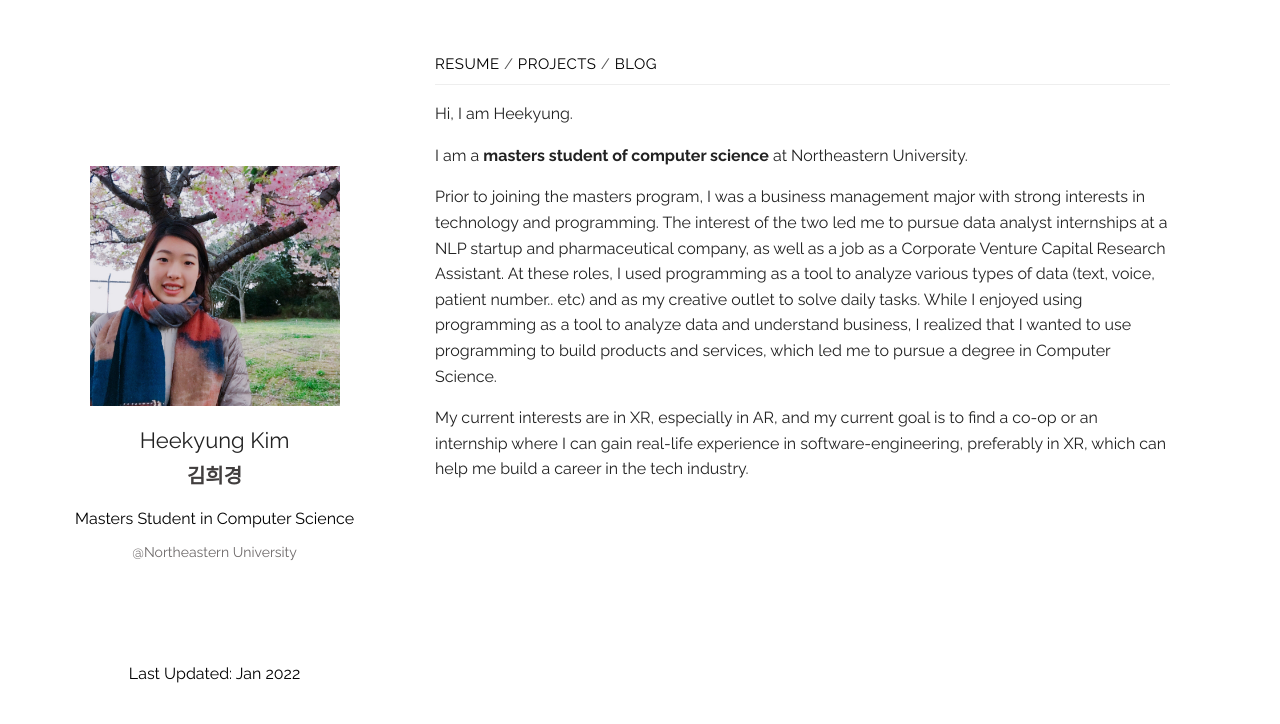
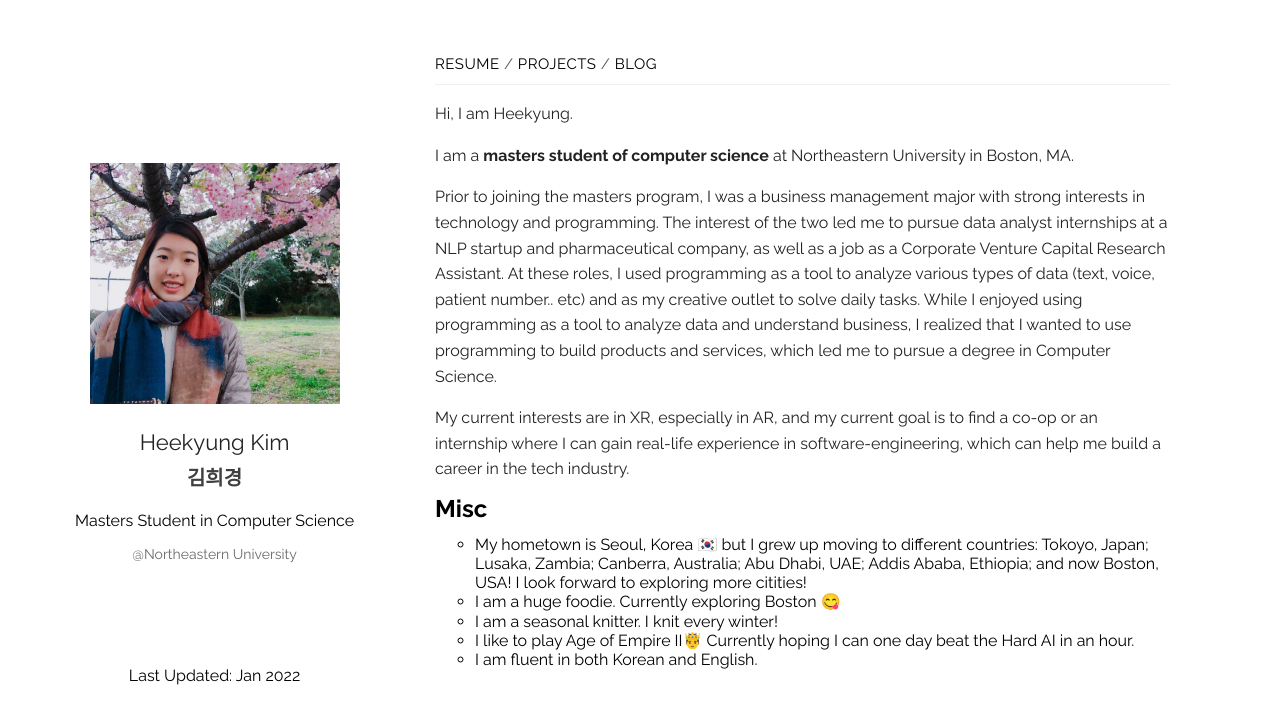
Before and after one commit to hkimkim/hkimkim.github.io, a Jekyll site: the page built from index.markdown, in a window 1280 px wide. Shown: the top 724 px of the page. Built offline with Jekyll 4.4.1, drawn with Linux system fonts in a browser that asks for light colours; some web fonts are replaced.

```diff
--- a/_config.yml
+++ b/_config.yml
@@ -21,9 +21,7 @@
 title: Heekyung
 email: your-email@example.com
 description: >- # this means to ignore newlines until "baseurl:"
-  Write an awesome description for your new site here. You can edit this
-  line in _config.yml. It will appear in your document head meta (for
-  Google search results) and in your feed.xml site description.
+  Heekyung Kim website MSCS
 baseurl: "" # the subpath of your site, e.g. /blog
 url: "" # the base hostname & protocol for your site, e.g. http://example.com
 twitter_username: jekyllrb
--- /dev/null
+++ b/_includes/left-navigation.html
@@ -0,0 +1,45 @@
+<div class="about-header">
+
+    <div class="about-title">
+        <a href="index.html">
+            <img src="/assets/me.png" alt="Heekyung Kim" />
+        </a>
+
+        <a href="index.html" class="site_name">
+            <h2 id="title">Heekyung Kim</h2>
+        </a>
+
+        <a href="index.html" class="site_name">
+            <h3 id="korean-name">김희경</h3>
+        </a>
+
+        </div>
+            <p class="title">Masters Student in Computer Science</p>
+            <p class="tagline">@Northeastern University</p>
+        </div>
+
+    </div>
+</div>
+
+<ul class="social about-footer ">
+    <a href="https://github.com/hkimkim" target="_blank">
+        <li>
+            <i class="icon-github-circled"></i>
+        </li>
+    </a>
+
+    <a href="https://www.linkedin.com/in/heekyung-kim" target="_blank">
+        <li>
+            <i class="icon-linkedin-squared"></i>
+        </li>
+    </a>
+
+    <!-- <a href="mailto:heekyung.kim27@gmail.com" target="_blank">
+        <li>
+          <i class="icon-mail-alt"></i>
+        </li>
+    </a> -->
+
+</ul>
+
+<p class="about-footer ">Last Updated: Jan 2022</p>
--- /dev/null
+++ b/_layouts/default.html
@@ -0,0 +1,60 @@
+<!DOCTYPE html>
+<html lang="">
+
+<head>
+    <link rel="apple-touch-icon" sizes="180x180" href="/favicon_io/apple-touch-icon.png">
+    <link rel="icon" type="image/png" sizes="32x32" href="/favicon_io/favicon-32x32.png">
+    <link rel="icon" type="image/png" sizes="16x16" href="/favicon_io/favicon-16x16.png">
+    <link rel="manifest" href="/favicon_io/site.webmanifest">
+    <meta charset="UTF-8">
+    <meta name="viewport" content="width=device-width, initial-scale=1.0">
+    <meta http-equiv="X-UA-Compatible" content="ie=edge">
+    <link href="https://fonts.googleapis.com/css?family=Merriweather:300|Raleway:400,700" rel="stylesheet">
+    <link rel="stylesheet" href="/assets/css/main.css">
+    <title>Heekyung Kim</title>
+    <!-- Begin Jekyll SEO tag v2.7.1 -->
+    <title>Heekyung Kim | Write an awesome description for your new site here. You can edit this line in _config.yml. It will appear in your document head meta (for Google search results) and in your feed.xml site description.</title>
+    <meta name="generator" corntent="Jekyll v4.2.1" />
+    <meta property="og:title" content="Heekyung Kim" />
+    <meta property="og:locale" content="en_US" />
+    <meta name="description" content="Write an awesome description for your new site here. You can edit this line in _config.yml. It will appear in your document head meta (for Google search results) and in your feed.xml site description." />
+    <meta property="og:description" content="Write an awesome description for your new site here. You can edit this line in _config.yml. It will appear in your document head meta (for Google search results) and in your feed.xml site description." />
+    <link rel="canonical" href="http://localhost:4000/" />
+    <meta property="og:url" content="http://localhost:4000/" />
+    <meta property="og:site_name" content="Heekyung Kim" />
+    <meta name="twitter:card" content="summary" />
+    <meta property="twitter:title" content="Heekyung Kim" />
+    <script type="application/ld+json">
+    {"@type":"WebSite","name":"Heekyung Kim","description":"Write an awesome description for your new site here. You can edit this line in _config.yml. It will appear in your document head meta (for Google search results) and in your feed.xml site description.","url":"http://localhost:4000/","headline":"Heekyung Kim","@context":"https://schema.org"}</script>
+    <!-- End Jekyll SEO tag -->
+</head>
+
+<body>
+  <main class="container">
+    <section class="about">
+      {% include left-navigation.html %}
+    </section>
+
+
+<section class="content">
+
+  <ul class="posts">
+    <li class="posts-labelgroup" id="posts-labelgroup">
+      <p id="posts-label">
+        <a href="/assets/HeekyungKim_MSCS_CV.pdf" id="resume-link">resume</a> / <a href="projects.html" id="resume-link">projects</a> / <a href="blog.html" id="resume-link">blog</a>
+      </p>
+    </li>
+
+    <li class = "posts-buttom">
+      {{ content }}
+    </li>
+
+  </ul>
+
+  </section>
+
+  </main>
+
+</body>
+
+</html>
--- a/_layouts/index.html
+++ b/_layouts/index.html
@@ -1,80 +1,6 @@
-<!DOCTYPE html>
-<html lang="">
-
-<head>
-    <link rel="apple-touch-icon" sizes="180x180" href="/favicon_io/apple-touch-icon.png">
-    <link rel="icon" type="image/png" sizes="32x32" href="/favicon_io/favicon-32x32.png">
-    <link rel="icon" type="image/png" sizes="16x16" href="/favicon_io/favicon-16x16.png">
-    <link rel="manifest" href="/favicon_io/site.webmanifest">
-    <meta charset="UTF-8">
-    <meta name="viewport" content="width=device-width, initial-scale=1.0">
-    <meta http-equiv="X-UA-Compatible" content="ie=edge">
-    <link href="https://fonts.googleapis.com/css?family=Merriweather:300|Raleway:400,700" rel="stylesheet">
-    <link rel="stylesheet" href="/assets/css/main.css">
-    <title>Heekyung Kim</title>
-    <!-- Begin Jekyll SEO tag v2.7.1 -->
-    <title>Heekyung Kim | Write an awesome description for your new site here. You can edit this line in _config.yml. It will appear in your document head meta (for Google search results) and in your feed.xml site description.</title>
-    <meta name="generator" corntent="Jekyll v4.2.1" />
-    <meta property="og:title" content="Heekyung Kim" />
-    <meta property="og:locale" content="en_US" />
-    <meta name="description" content="Write an awesome description for your new site here. You can edit this line in _config.yml. It will appear in your document head meta (for Google search results) and in your feed.xml site description." />
-    <meta property="og:description" content="Write an awesome description for your new site here. You can edit this line in _config.yml. It will appear in your document head meta (for Google search results) and in your feed.xml site description." />
-    <link rel="canonical" href="http://localhost:4000/" />
-    <meta property="og:url" content="http://localhost:4000/" />
-    <meta property="og:site_name" content="Heekyung Kim" />
-    <meta name="twitter:card" content="summary" />
-    <meta property="twitter:title" content="Heekyung Kim" />
-    <script type="application/ld+json">
-    {"@type":"WebSite","name":"Heekyung Kim","description":"Write an awesome description for your new site here. You can edit this line in _config.yml. It will appear in your document head meta (for Google search results) and in your feed.xml site description.","url":"http://localhost:4000/","headline":"Heekyung Kim","@context":"https://schema.org"}</script>
-    <!-- End Jekyll SEO tag -->
-</head>
-
-<body>
-  <main class="container">
-    <section class="about">
-      <div class="about-header">
-
-        <div class="about-title">
-            <img src="/assets/me.png" alt="Heekyung Kim" />
-
-            <h2 id="title">Heekyung Kim</h2>
-
-            <h3 id="korean-name">김희경</h3>
-
-            </div>
-                <p class="title">Masters Student in Computer Science</p>
-                <p class="tagline">@Northeastern University</p>
-            </div>
-
-        </div>
-    </div>
-
-      <ul class="social about-footer ">
-          <a href="https://github.com/hkimkim" target="_blank">
-                <li>
-                    <i class="icon-github-circled"></i>
-                </li>
-          </a>
-
-        <a href="https://www.linkedin.com/in/heekyung-kim" target="_blank">
-          <li>
-            <i class="icon-linkedin-squared"></i>
-          </li>
-        </a>
-      </ul>
-
-      <p class="about-footer ">Last Updated: Jan 2022</p>
-
-    </section>
-
-
-<section class="content">
-
-<ul class="posts">
-    <li class="posts-labelgroup" id="posts-labelgroup">
-      <p id="posts-label">
-        <a href="/assets/HeekyungKim_MSCS_CV.pdf" id="resume-link">resume</a> / <a>projects</a> / <a>blog</a></p>
-    </li>
+---
+layout: default
+---
 
 <li class = "posts-buttom">
 
@@ -83,7 +9,7 @@
     </p>
 
     <p class="post">
-        I am a <b>masters student of computer science</b> at Northeastern University.
+      I am a <b>masters student of computer science</b> at Northeastern University in Boston, MA.
     </p>
 
     <p class="post">
@@ -94,45 +20,19 @@
     </p>
 
     <p class="post">
-        My current interests are in XR, especially in AR, and my current goal is to find a co-op or an internship where I can gain real-life experience in software-engineering, preferably in XR, which can help me build a career in the tech industry.
+      My current interests are in XR, especially in AR,
+      and my current goal is to find a co-op or an internship where I can gain real-life experience in software-engineering,
+       which can help me build a career in the tech industry.
     </p>
-
-
-    </li>
-
-    <!-- <li class = "posts-buttom">
-      <h3>Blog</h3>
-
 </li>
 
 <li>
-      <h3>Misc</h3>
-
+    <h2>Misc</h2>
+    <ul>
+        <li>My hometown is Seoul, Korea 🇰🇷 but I grew up moving to different countries: Tokoyo, Japan; Lusaka, Zambia; Canberra, Australia; Abu Dhabi, UAE; Addis Ababa, Ethiopia; and now Boston, USA! I look forward to exploring more citities! </li>
+        <li>I am a huge foodie. Currently exploring Boston 😋 </li>
+        <li>I am a seasonal knitter. I knit every winter! </li>
+        <li>I like to play Age of Empire II🤴 Currently hoping I can one day beat the Hard AI in an hour.</li>
+        <li> I am fluent in both Korean and English.</li>
+    </ul>
 </li>
-    -->
-
-    </ul>
-
-
-  <!-- <p class="feed-subscribe"><svg class="svg-icon orange">
-		<use xlink:href="/assets/minima-social-icons.svg#rss"></use>
-	</svg><a href="/feed.xml">Subscribe</a></p> -->
-    </section>
-
-    <footer class="">
-      <ul class="social about-footer "><a href="https://github.com/hkimkim" target="_blank">
-          <li>
-            <i class="icon-github-circled"></i>
-          </li>
-        </a><a href="https://www.linkedin.com/in/heekyung-kim" target="_blank">
-          <li>
-            <i class="icon-linkedin-squared"></i>
-          </li>
-        </a></ul><p class="about-footer ">&copy;
-        2022</p>
-    </footer>
-  </main>
-
-</body>
-
-</html>
--- a/assets/css/main.css
+++ b/assets/css/main.css
@@ -400,6 +400,8 @@
 
 main .about #korean-name { text-align: center; font-size: 20px; margin-top: 10px; color: rgb(65, 62, 62); white-space: pre-wrap; line-height: normal; }
 
+a.site_name {text-decoration: none;}
+
 main .about .tagline { text-align: center; font-size: 14px; margin-top: 0px; color: rgb(110, 106, 106); white-space: pre-wrap; line-height: normal; }
 
 main .about img { max-width: 250px; }
--- /dev/null
+++ b/blog.markdown
@@ -0,0 +1,4 @@
+---
+layout: blog
+title: Blog
+---
--- a/index.markdown
+++ b/index.markdown
@@ -3,5 +3,4 @@
 # To modify the layout, see https://jekyllrb.com/docs/themes/#overriding-theme-defaults
 
 layout: index
-korean-name: 김희경
 ---
--- /dev/null
+++ b/projects.markdown
@@ -0,0 +1,4 @@
+---
+layout: default
+baseurl: /projects
+---
```
Also changed, not shown: _layouts/blog.html (added, +29 -0 lines), _layouts/post.html (added, +39 -0 lines), _layouts/projects.html (added, +7 -0 lines). Lines whose indentation alone changed are shown as unchanged.
